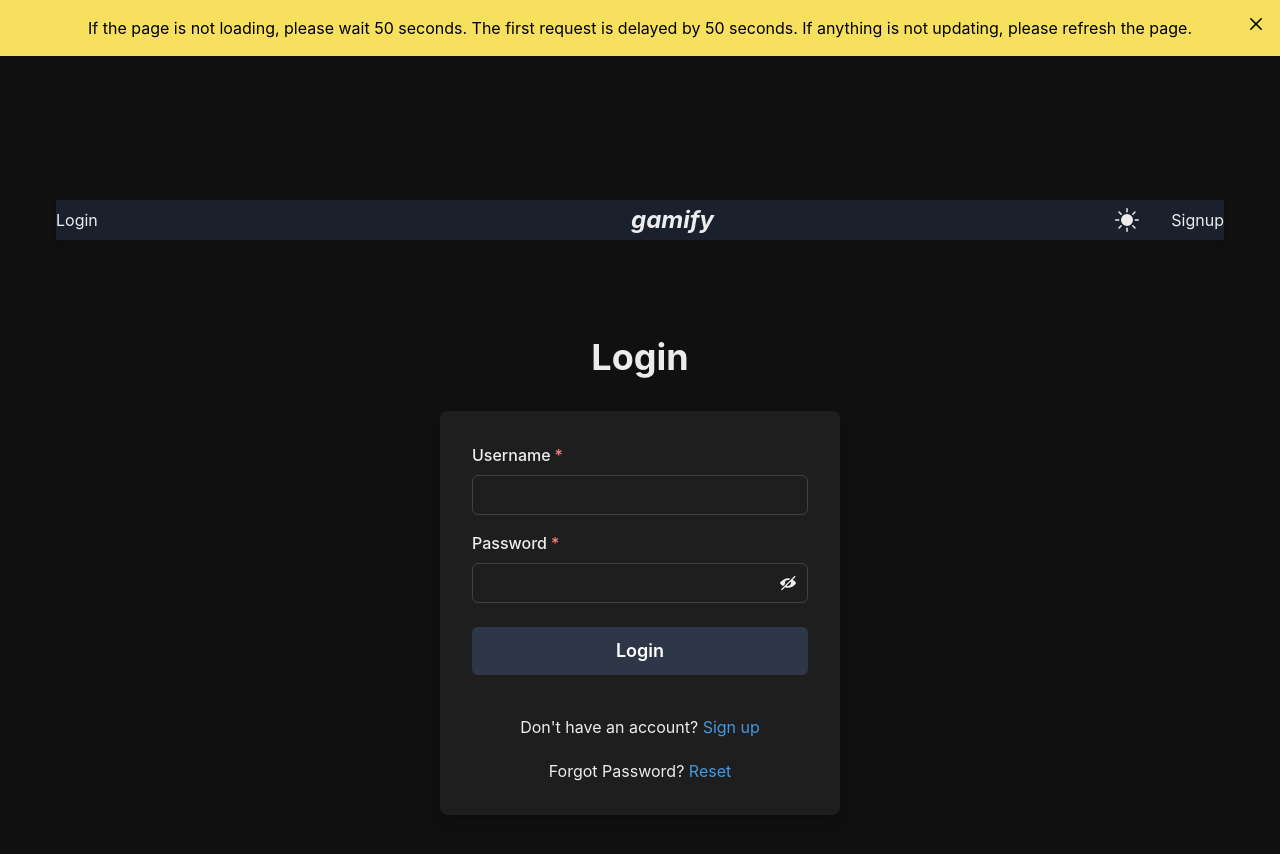
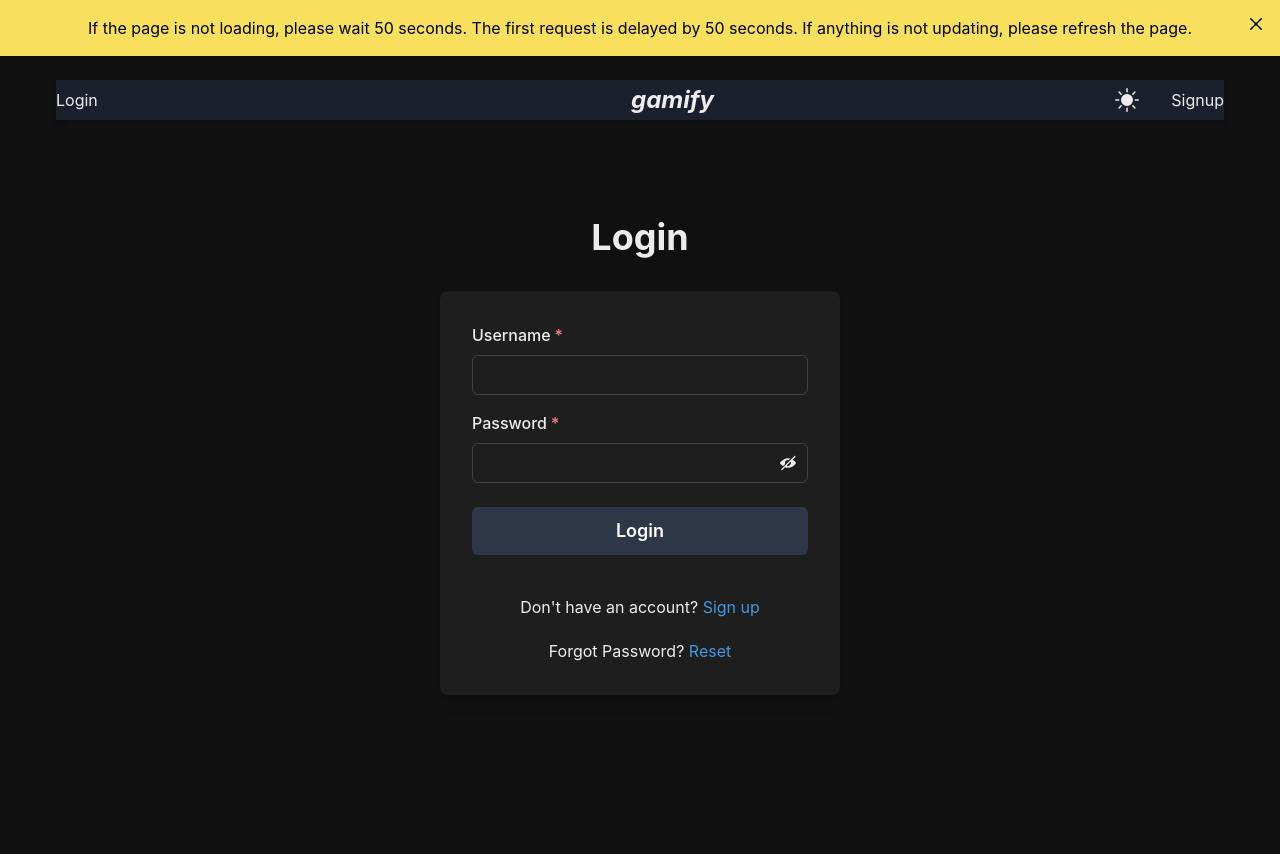
Before and after one commit to ompatil7/gamify_deploy_v2, a React (Vite) app in the folder frontend/: page /auth in a window 1280 px wide. Shown: the top 854 px of the page. After the commit the page ends 800 px from the top, so only its background shows below. Built offline with nearby package versions, Linux system fonts and the light colour scheme.

Commit message:
ui updates 3

```diff
--- a/frontend/src/App.jsx
+++ b/frontend/src/App.jsx
@@ -55,7 +55,7 @@ function App() {
         )}
       </Box>
       <Box position={"relative"} w="full">
-        <Container maxW={{ base: "620px", md: "1200px" }} pt={20} mt={10}>
+        <Container maxW={{ base: "620px", md: "1200px" }}>
           <Header />
           <Routes>
             <Route
```
